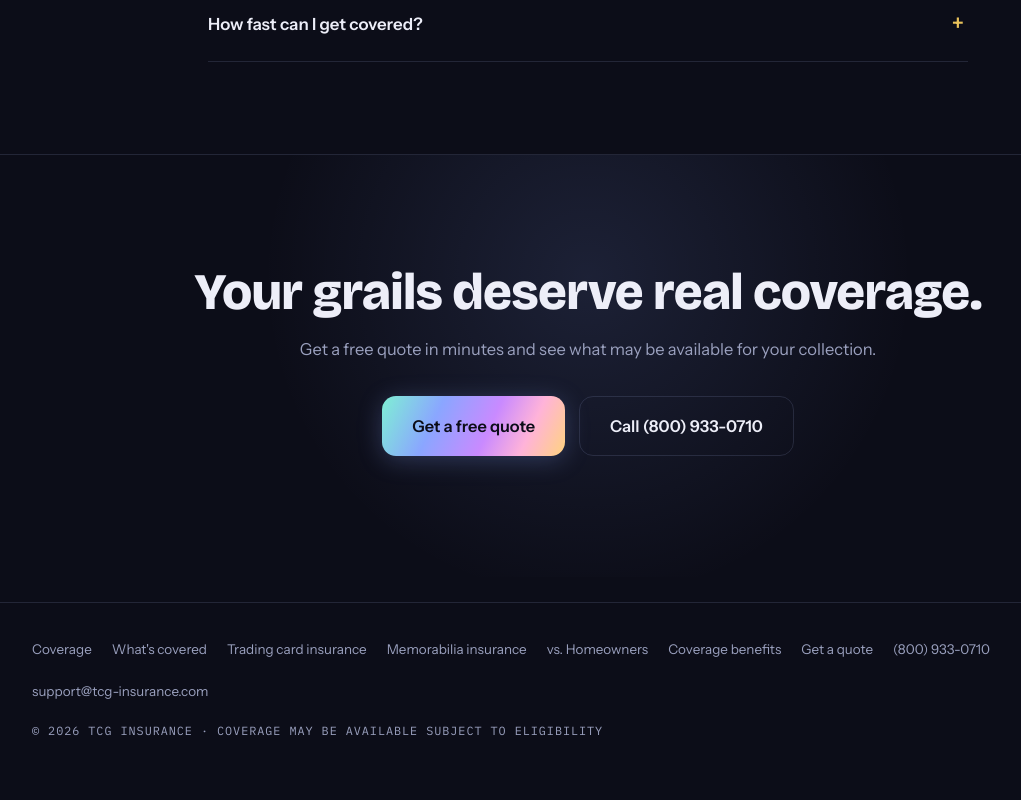
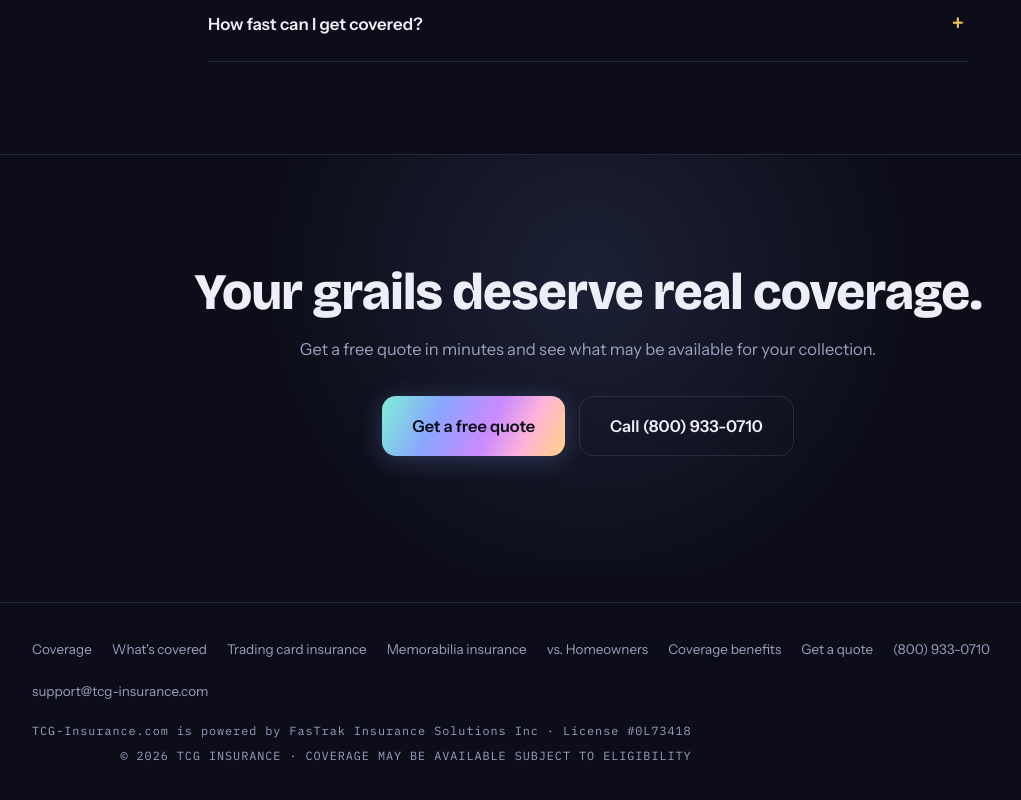
Before and after one commit to mgassistant/tcg-insurance, a Next.js app: page / in a window 1280 px wide. Shown: the part 4822-5622 px from the top of the page, without its empty margins (52-1073 px from the left). Before the commit the page ends 5599 px from the top, so only its background shows below. Built offline with nearby package versions, Linux system fonts and the light colour scheme.

Commit message:
footer: add FasTrak Insurance Solutions Inc powered-by + license #0L73418

```diff
--- a/app/globals.css
+++ b/app/globals.css
@@ -368,6 +368,7 @@ table.cmp .no { color: #FF9BB0; }
 .footer { border-top: 1px solid var(--line); padding: 36px 0; font-size: 0.84rem; color: var(--muted); }
 .foot-in { display: flex; justify-content: space-between; gap: 20px; flex-wrap: wrap; align-items: center; }
 .foot-in .mono { font-size: 0.74rem; letter-spacing: 0.08em; }
+.foot-legal { display: flex; flex-direction: column; gap: 6px; text-align: right; }
 .foot-links { display: flex; gap: 20px; flex-wrap: wrap; }
 .foot-links a:hover { color: var(--text); }
 
--- a/components/Footer.tsx
+++ b/components/Footer.tsx
@@ -16,7 +16,10 @@ export default function Footer() {
           <a href="tel:8009330710">(800) 933-0710</a>
           <a href="mailto:support@tcg-insurance.com">support@tcg-insurance.com</a>
         </div>
-        <span className="mono">© {year} TCG INSURANCE · COVERAGE MAY BE AVAILABLE SUBJECT TO ELIGIBILITY</span>
+        <div className="foot-legal">
+          <span className="mono">TCG-Insurance.com is powered by FasTrak Insurance Solutions Inc · License #0L73418</span>
+          <span className="mono">© {year} TCG INSURANCE · COVERAGE MAY BE AVAILABLE SUBJECT TO ELIGIBILITY</span>
+        </div>
       </div>
     </footer>
   );
```
